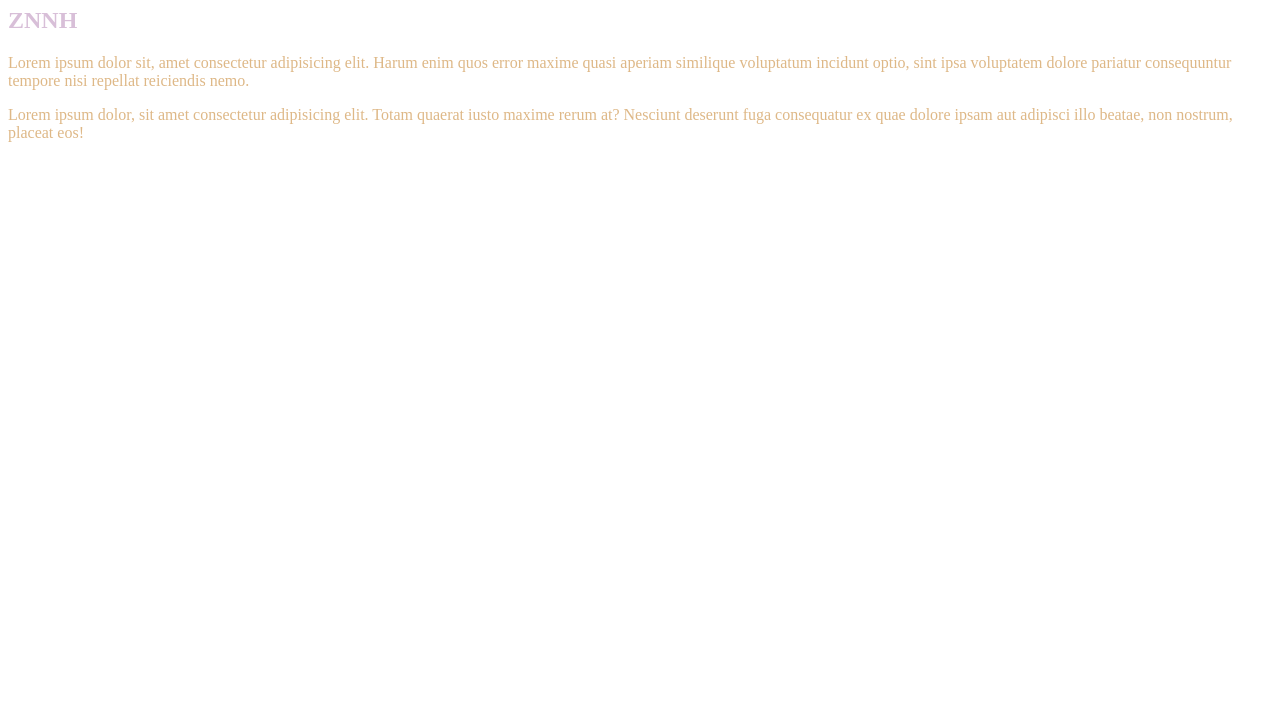
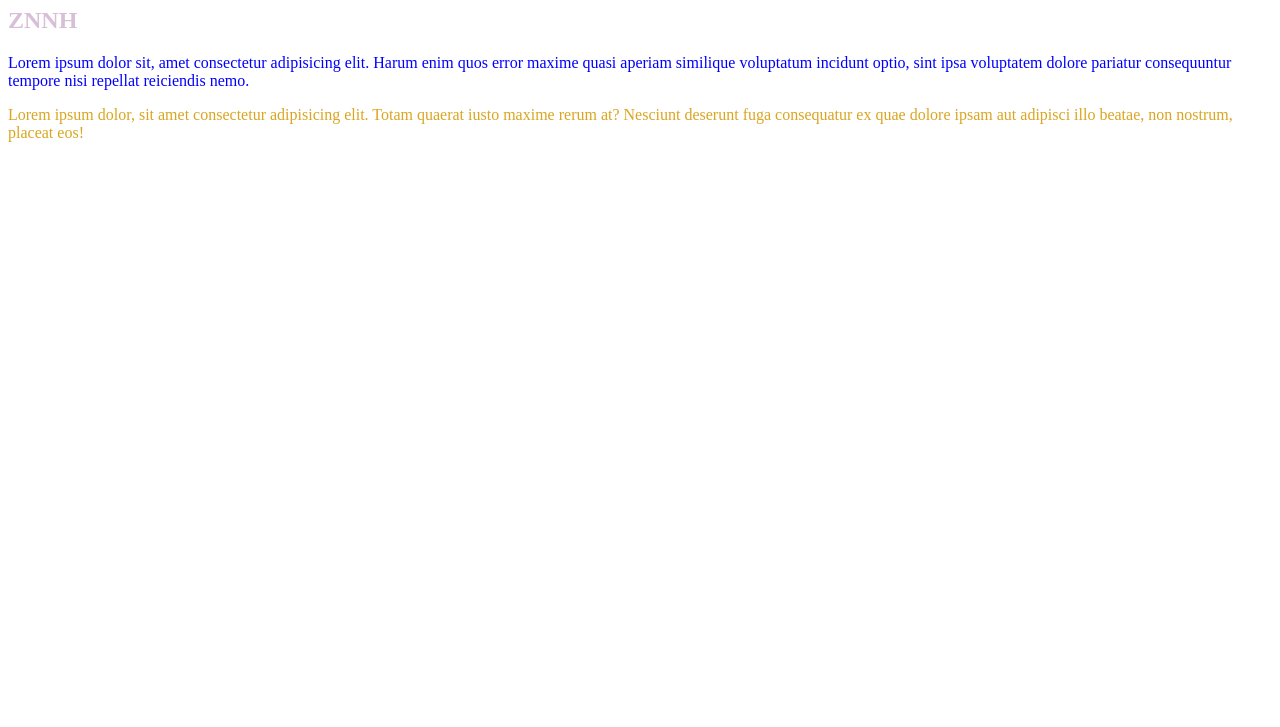
Before and after one commit to EiSandyPhyo/git-git-git, a plain HTML site: page index.html in a window 1280 px wide. Shown: the part 73-800 px from the top of the page. Drawn offline with Linux system fonts and the light colour scheme.

Commit message:
14Adding

```diff
--- a/css/style.css
+++ b/css/style.css
@@ -4,6 +4,9 @@ h1{
 h2{
     color: thistle;
 }
-p{
-    color: burlywood;
+.p1{
+    color: blue;
 }
+.p2{
+    color: goldenrod;
+}
--- a/index.html
+++ b/index.html
@@ -10,7 +10,7 @@
 <body>
     <h1>ESDP</h1>
     <h2>ZNNH</h2>
-    <p>Lorem ipsum dolor sit, amet consectetur adipisicing elit. Harum enim quos error maxime quasi aperiam similique voluptatum incidunt optio, sint ipsa voluptatem dolore pariatur consequuntur tempore nisi repellat reiciendis nemo.</p>
-    <p>Lorem ipsum dolor, sit amet consectetur adipisicing elit. Totam quaerat iusto maxime rerum at? Nesciunt deserunt fuga consequatur ex quae dolore ipsam aut adipisci illo beatae, non nostrum, placeat eos!</p>
+    <p class="p1"> Lorem ipsum dolor sit, amet consectetur adipisicing elit. Harum enim quos error maxime quasi aperiam similique voluptatum incidunt optio, sint ipsa voluptatem dolore pariatur consequuntur tempore nisi repellat reiciendis nemo.</p>
+    <p class="p2">Lorem ipsum dolor, sit amet consectetur adipisicing elit. Totam quaerat iusto maxime rerum at? Nesciunt deserunt fuga consequatur ex quae dolore ipsam aut adipisci illo beatae, non nostrum, placeat eos!</p>
 </body>
 </html>
```
